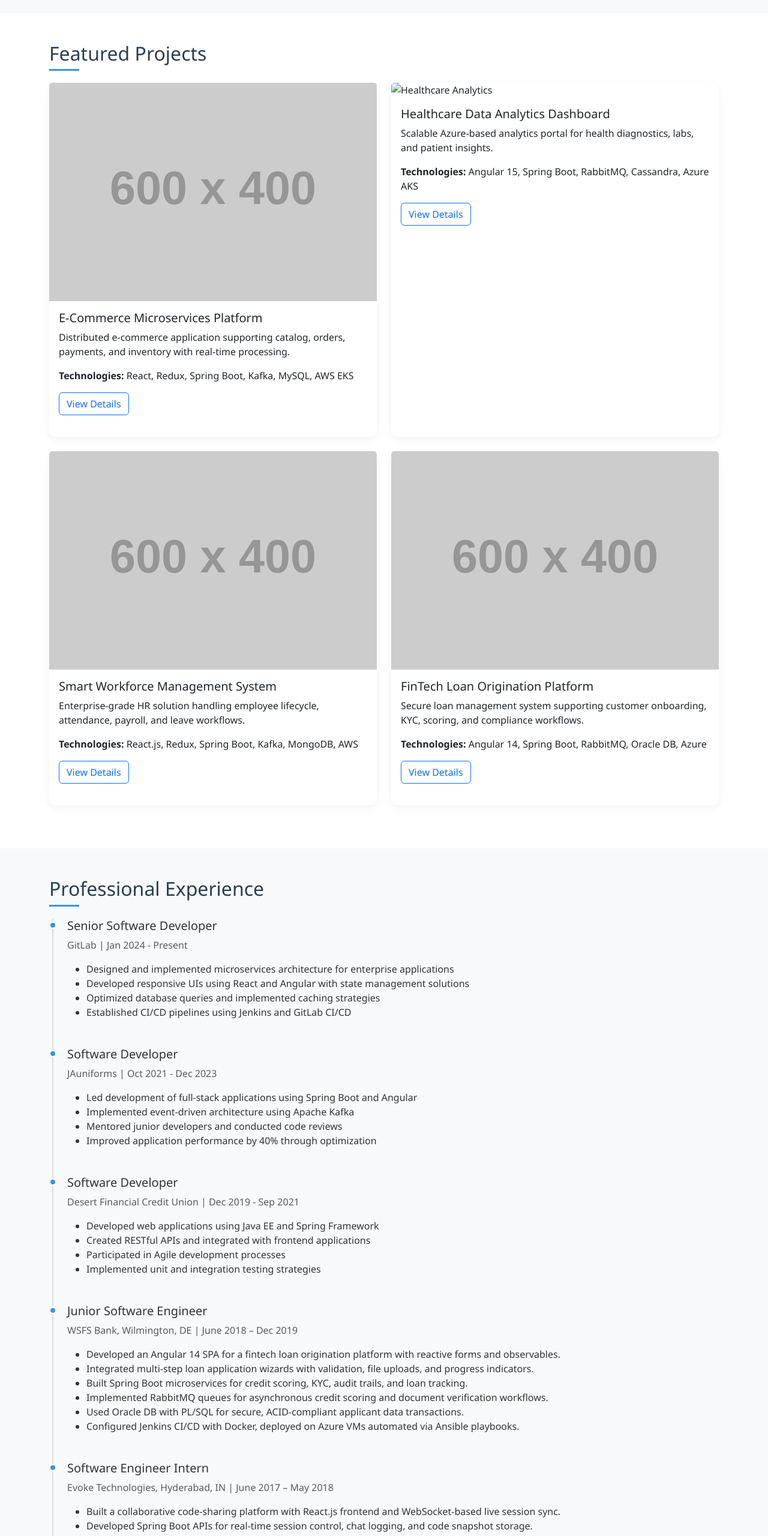
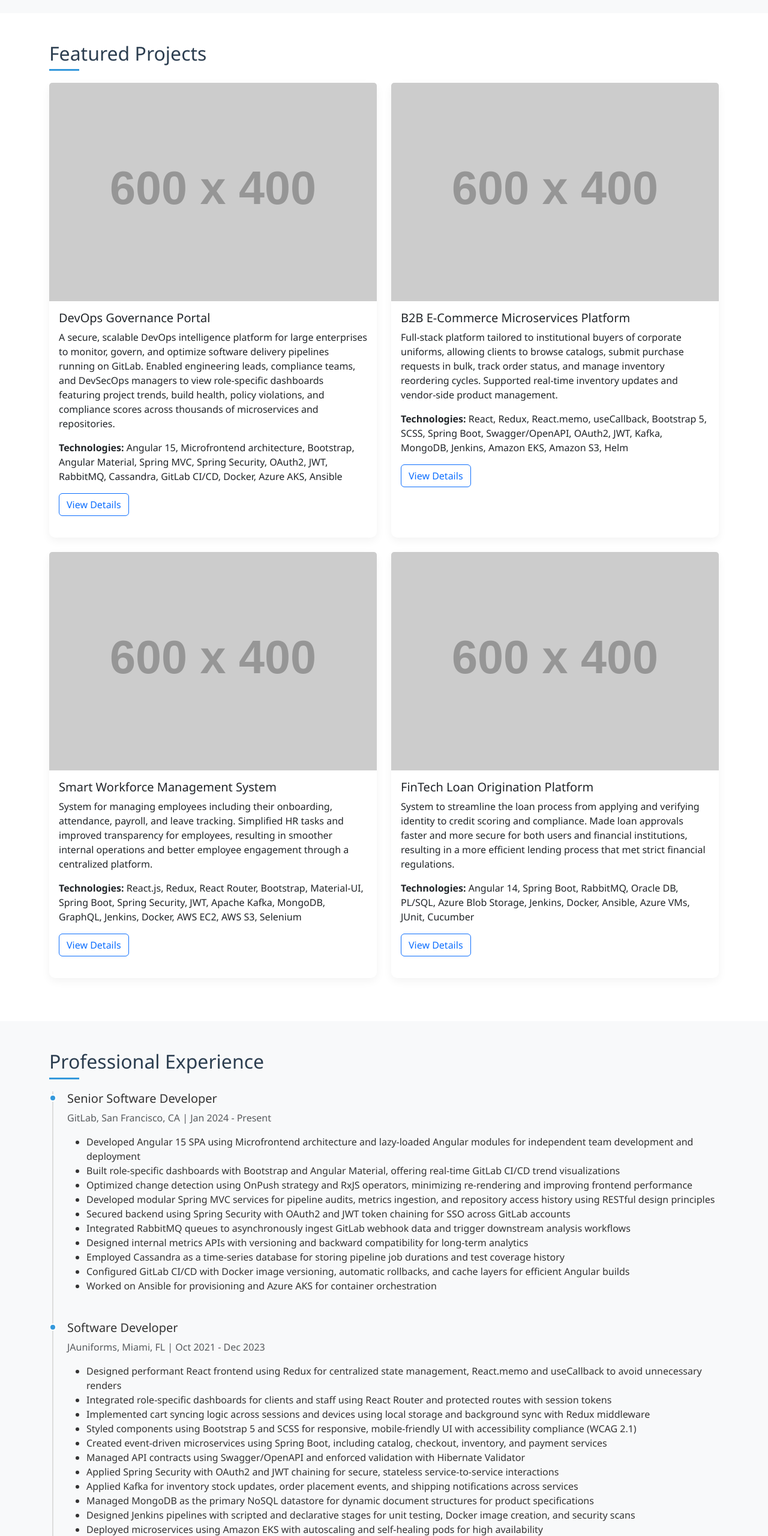
Before and after one commit to Shanmukhaakhilcherukuri/Shanmukhaakhilcherukuri.github.io, a plain HTML site: page index.html in a window 1280 px wide. Shown: the part 1520-4080 px from the top of the page at 60% size. Drawn offline with nearby package versions, Linux system fonts and the light colour scheme; placeholder pictures from the web are drawn by us.

Commit message:
Update index.html

```diff
--- a/index.html
+++ b/index.html
@@ -322,22 +322,22 @@
             <div class="row">
                 <div class="col-lg-6 mb-4">
                     <div class="card h-100">
-                        <img src="https://via.placeholder.com/600x400?text=E-Commerce+Platform" class="card-img-top" alt="E-Commerce Platform">
+                        <img src="https://via.placeholder.com/600x400?text=DevOps+Governance+Portal" class="card-img-top" alt="DevOps Governance Portal">
                         <div class="card-body">
-                            <h5 class="card-title">E-Commerce Microservices Platform</h5>
-                            <p class="card-text">Distributed e-commerce application supporting catalog, orders, payments, and inventory with real-time processing.</p>
-                            <p><strong>Technologies:</strong> React, Redux, Spring Boot, Kafka, MySQL, AWS EKS</p>
+                            <h5 class="card-title">DevOps Governance Portal</h5>
+                            <p class="card-text">A secure, scalable DevOps intelligence platform for large enterprises to monitor, govern, and optimize software delivery pipelines running on GitLab. Enabled engineering leads, compliance teams, and DevSecOps managers to view role-specific dashboards featuring project trends, build health, policy violations, and compliance scores across thousands of microservices and repositories.</p>
+                            <p><strong>Technologies:</strong> Angular 15, Microfrontend architecture, Bootstrap, Angular Material, Spring MVC, Spring Security, OAuth2, JWT, RabbitMQ, Cassandra, GitLab CI/CD, Docker, Azure AKS, Ansible</p>
                             <a href="#" class="btn btn-outline-primary">View Details</a>
                         </div>
                     </div>
                 </div>
                 <div class="col-lg-6 mb-4">
                     <div class="card h-100">
-                        <img src="https://via.placeholder.com/600x400?text=Healthcare+Analytics" class="card-img-top" alt="Healthcare Analytics">
+                        <img src="https://via.placeholder.com/600x400?text=B2B+E-Commerce+Platform" class="card-img-top" alt="B2B E-Commerce Platform">
                         <div class="card-body">
-                            <h5 class="card-title">Healthcare Data Analytics Dashboard</h5>
-                            <p class="card-text">Scalable Azure-based analytics portal for health diagnostics, labs, and patient insights.</p>
-                            <p><strong>Technologies:</strong> Angular 15, Spring Boot, RabbitMQ, Cassandra, Azure AKS</p>
+                            <h5 class="card-title">B2B E-Commerce Microservices Platform</h5>
+                            <p class="card-text">Full-stack platform tailored to institutional buyers of corporate uniforms, allowing clients to browse catalogs, submit purchase requests in bulk, track order status, and manage inventory reordering cycles. Supported real-time inventory updates and vendor-side product management.</p>
+                            <p><strong>Technologies:</strong> React, Redux, React.memo, useCallback, Bootstrap 5, SCSS, Spring Boot, Swagger/OpenAPI, OAuth2, JWT, Kafka, MongoDB, Jenkins, Amazon EKS, Amazon S3, Helm</p>
                             <a href="#" class="btn btn-outline-primary">View Details</a>
                         </div>
                     </div>
@@ -346,11 +346,11 @@
             <div class="row">
                 <div class="col-lg-6 mb-4">
                     <div class="card h-100">
-                        <img src="https://via.placeholder.com/600x400?text=Workforce+Management" class="card-img-top" alt="Workforce Management">
+                        <img src="https://via.placeholder.com/600x400?text=Workforce+Management+System" class="card-img-top" alt="Workforce Management System">
                         <div class="card-body">
                             <h5 class="card-title">Smart Workforce Management System</h5>
-                            <p class="card-text">Enterprise-grade HR solution handling employee lifecycle, attendance, payroll, and leave workflows.</p>
-                            <p><strong>Technologies:</strong> React.js, Redux, Spring Boot, Kafka, MongoDB, AWS</p>
+                            <p class="card-text">System for managing employees including their onboarding, attendance, payroll, and leave tracking. Simplified HR tasks and improved transparency for employees, resulting in smoother internal operations and better employee engagement through a centralized platform.</p>
+                            <p><strong>Technologies:</strong> React.js, Redux, React Router, Bootstrap, Material-UI, Spring Boot, Spring Security, JWT, Apache Kafka, MongoDB, GraphQL, Jenkins, Docker, AWS EC2, AWS S3, Selenium</p>
                             <a href="#" class="btn btn-outline-primary">View Details</a>
                         </div>
                     </div>
@@ -360,8 +360,8 @@
                         <img src="https://via.placeholder.com/600x400?text=FinTech+Loan+Platform" class="card-img-top" alt="FinTech Loan Platform">
                         <div class="card-body">
                             <h5 class="card-title">FinTech Loan Origination Platform</h5>
-                            <p class="card-text">Secure loan management system supporting customer onboarding, KYC, scoring, and compliance workflows.</p>
-                            <p><strong>Technologies:</strong> Angular 14, Spring Boot, RabbitMQ, Oracle DB, Azure</p>
+                            <p class="card-text">System to streamline the loan process from applying and verifying identity to credit scoring and compliance. Made loan approvals faster and more secure for both users and financial institutions, resulting in a more efficient lending process that met strict financial regulations.</p>
+                            <p><strong>Technologies:</strong> Angular 14, Spring Boot, RabbitMQ, Oracle DB, PL/SQL, Azure Blob Storage, Jenkins, Docker, Ansible, Azure VMs, JUnit, Cucumber</p>
                             <a href="#" class="btn btn-outline-primary">View Details</a>
                         </div>
                     </div>
@@ -377,32 +377,51 @@
             <div class="timeline">
                 <div class="timeline-item">
                     <h5>Senior Software Developer</h5>
-                    <p class="text-muted">GitLab | Jan 2024 - Present</p>
+                    <p class="text-muted">GitLab, San Francisco, CA | Jan 2024 - Present</p>
                     <ul>
-                        <li>Designed and implemented microservices architecture for enterprise applications</li>
-                        <li>Developed responsive UIs using React and Angular with state management solutions</li>
-                        <li>Optimized database queries and implemented caching strategies</li>
-                        <li>Established CI/CD pipelines using Jenkins and GitLab CI/CD</li>
+                        <li>Developed Angular 15 SPA using Microfrontend architecture and lazy-loaded Angular modules for independent team development and deployment</li>
+                        <li>Built role-specific dashboards with Bootstrap and Angular Material, offering real-time GitLab CI/CD trend visualizations</li>
+                        <li>Optimized change detection using OnPush strategy and RxJS operators, minimizing re-rendering and improving frontend performance</li>
+                        <li>Developed modular Spring MVC services for pipeline audits, metrics ingestion, and repository access history using RESTful design principles</li>
+                        <li>Secured backend using Spring Security with OAuth2 and JWT token chaining for SSO across GitLab accounts</li>
+                        <li>Integrated RabbitMQ queues to asynchronously ingest GitLab webhook data and trigger downstream analysis workflows</li>
+                        <li>Designed internal metrics APIs with versioning and backward compatibility for long-term analytics</li>
+                        <li>Employed Cassandra as a time-series database for storing pipeline job durations and test coverage history</li>
+                        <li>Configured GitLab CI/CD with Docker image versioning, automatic rollbacks, and cache layers for efficient Angular builds</li>
+                        <li>Worked on Ansible for provisioning and Azure AKS for container orchestration</li>
                     </ul>
                 </div>
                 <div class="timeline-item">
                     <h5>Software Developer</h5>
-                    <p class="text-muted">JAuniforms | Oct 2021 - Dec 2023</p>
+                    <p class="text-muted">JAuniforms, Miami, FL | Oct 2021 - Dec 2023</p>
                     <ul>
-                        <li>Led development of full-stack applications using Spring Boot and Angular</li>
-                        <li>Implemented event-driven architecture using Apache Kafka</li>
-                        <li>Mentored junior developers and conducted code reviews</li>
-                        <li>Improved application performance by 40% through optimization</li>
+                        <li>Designed performant React frontend using Redux for centralized state management, React.memo and useCallback to avoid unnecessary renders</li>
+                        <li>Integrated role-specific dashboards for clients and staff using React Router and protected routes with session tokens</li>
+                        <li>Implemented cart syncing logic across sessions and devices using local storage and background sync with Redux middleware</li>
+                        <li>Styled components using Bootstrap 5 and SCSS for responsive, mobile-friendly UI with accessibility compliance (WCAG 2.1)</li>
+                        <li>Created event-driven microservices using Spring Boot, including catalog, checkout, inventory, and payment services</li>
+                        <li>Managed API contracts using Swagger/OpenAPI and enforced validation with Hibernate Validator</li>
+                        <li>Applied Spring Security with OAuth2 and JWT chaining for secure, stateless service-to-service interactions</li>
+                        <li>Applied Kafka for inventory stock updates, order placement events, and shipping notifications across services</li>
+                        <li>Managed MongoDB as the primary NoSQL datastore for dynamic document structures for product specifications</li>
+                        <li>Designed Jenkins pipelines with scripted and declarative stages for unit testing, Docker image creation, and security scans</li>
+                        <li>Deployed microservices using Amazon EKS with autoscaling and self-healing pods for high availability</li>
                     </ul>
                 </div>
                 <div class="timeline-item">
                     <h5>Software Developer</h5>
-                    <p class="text-muted">Desert Financial Credit Union | Dec 2019 - Sep 2021</p>
+                    <p class="text-muted">Desert Financial Credit Union, Phoenix, AZ | Dec 2019 - Sep 2021</p>
                     <ul>
-                        <li>Developed web applications using Java EE and Spring Framework</li>
-                        <li>Created RESTful APIs and integrated with frontend applications</li>
-                        <li>Participated in Agile development processes</li>
-                        <li>Implemented unit and integration testing strategies</li>
+                        <li>Architected a modular React.js SPA using Redux and React Router for seamless navigation and real-time state updates</li>
+                        <li>Implemented role-based access at the UI level with dynamic component rendering for HR managers and employees</li>
+                        <li>Integrated form validation, event-driven UI feedback, and error boundaries to enhance user experience</li>
+                        <li>Applied Bootstrap and Material-UI to create a responsive and consistent design system</li>
+                        <li>Developed Spring Boot microservices for payroll computation, attendance tracking, and leave management</li>
+                        <li>Introduced Spring Security and JWT-based stateless authentication for scalable multi-tenant access</li>
+                        <li>Orchestrated asynchronous operations via Apache Kafka topics for payroll report generation</li>
+                        <li>Designed internal APIs with GraphQL documentation supporting cross-team integrations and mobile clients</li>
+                        <li>Modeled unstructured employee metadata in MongoDB enabling flexible document-based queries</li>
+                        <li>Designed CI/CD pipeline in Jenkins with integration tests, SonarQube analysis, and Docker image deployment</li>
                     </ul>
                 </div>
                 <div class="timeline-item">
@@ -417,7 +436,6 @@
                         <li>Configured Jenkins CI/CD with Docker, deployed on Azure VMs automated via Ansible playbooks.</li>
                     </ul>
                 </div>
-
                 <div class="timeline-item">
                     <h5>Software Engineer Intern</h5>
                     <p class="text-muted">Evoke Technologies, Hyderabad, IN | June 2017 – May 2018</p>
@@ -429,7 +447,6 @@
                         <li>Deployed Dockerized services to AWS EC2, used S3 for exporting/downloading code files.</li>
                     </ul>
                 </div>
-
             </div>
         </div>
     </section>
@@ -449,8 +466,8 @@
                                 <li class="mb-3"><i class="fas fa-map-marker-alt me-2"></i> Florida, USA</li>
                             </ul>
                             <div class="mt-4">
-                                <a href="#" class="social-icon"><i class="fab fa-github"></i></a>
-                                <a href="#" class="social-icon"><i class="fab fa-linkedin"></i></a>
+                                <a href="https://github.com/ShanmukhaAkhilCherukuri" class="social-icon"><i class="fab fa-github"></i></a>
+                                <a href="https://www.linkedin.com/in/shanmukha-akhil-cherukuri-622719373/" class="social-icon"><i class="fab fa-linkedin"></i></a>
                                 <a href="#" class="social-icon"><i class="fab fa-twitter"></i></a>
                                 <a href="#" class="social-icon"><i class="fab fa-stack-overflow"></i></a>
                             </div>
```
Lines whose indentation alone changed are shown as unchanged.
